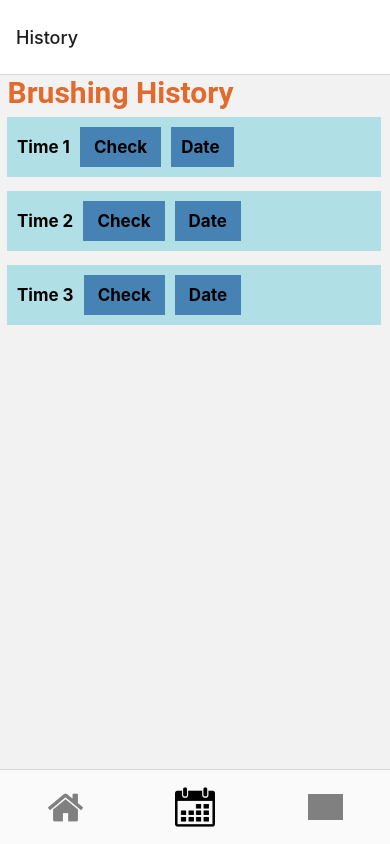
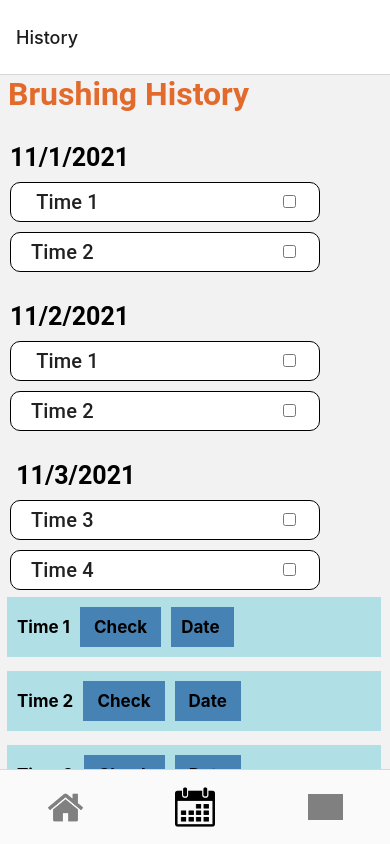
Before and after one commit to calvin-cs262-fall2021-teamF/Client, a React Native app: screen /History in a window 390 px wide. Built offline with nearby package versions, Linux system fonts and the light colour scheme; grey boxes are pictures that could not be loaded.

Commit message:
Modified brush logs

```diff
--- a/package.json
+++ b/package.json
@@ -16,6 +16,8 @@
     "@fortawesome/free-regular-svg-icons": "^5.15.4",
     "@fortawesome/free-solid-svg-icons": "^5.15.4",
     "@fortawesome/react-fontawesome": "^0.1.16",
+    "@react-native-community/checkbox": "^0.5.9",
+    "@react-native-community/datetimepicker": "github:react-native-community/datetimepicker",
     "@react-navigation/bottom-tabs": "^6.0.9",
     "@react-navigation/native": "^6.0.4",
     "@react-navigation/native-stack": "^6.2.2",
--- a/pages/history/History.js
+++ b/pages/history/History.js
@@ -1,13 +1,111 @@
 import React, {useState} from 'react'
 import { StyleSheet, Text, TouchableOpacity, View } from 'react-native';
 import { historyStyles } from './historyStyles';
+import { Title} from 'react-native-paper';
+import {CheckBox} from '@react-native-community/checkbox';
+
 
 export default function HistoryScreen({ navigation }) {
 	const [input, setInput] = useState('');
-
+	const [toggleCheckBox, setToggleCheckBox] = useState(false);
+	const handleChange = () => {
+		setToggleCheckBox(!toggleCheckBox);
+	}
+	const CheckBox = ({label, value, onChange}) => {
+		return (
+			<label>
+				<input type="checkbox" checked={value} onChange={onChange} />
+			{label}
+			</label>
+		);
+	}
 	return (
 		<View>
+
 			<Text style={historyStyles.h}> Brushing History</Text>
+
+			<Text style={historyStyles.title}>
+			11/1/2021
+			</Text>
+			<View style={historyStyles.box}>
+        <Title> Time 1 </Title>
+				<div>
+					<label>
+						<input
+							type="checkbox"
+							toggleCheckBox={toggleCheckBox}
+							onChange={handleChange}
+						/>
+					</label>
+				</div>
+			</View>
+			<View style={historyStyles.box}>
+					<Title>Time 2</Title>
+					<div>
+					<label>
+						<input
+							type="checkbox"
+							toggleCheckBox={toggleCheckBox}
+							onChange={handleChange}
+						/>
+					</label>
+				</div>
+			</View>
+
+			<Text style={historyStyles.title}>
+			11/2/2021
+			</Text>
+			<View style={historyStyles.box}>
+        <Title> Time 1 </Title>
+				<div>
+					<label>
+						<input
+							type="checkbox"
+							toggleCheckBox={toggleCheckBox}
+							onChange={handleChange}
+						/>
+					</label>
+				</div>
+			</View>
+			<View style={historyStyles.box}>
+					<Title>Time 2</Title>
+					<div>
+					<label>
+						<input
+							type="checkbox"
+							toggleCheckBox={toggleCheckBox}
+							onChange={handleChange}
+						/>
+					</label>
+				</div>
+			</View>
+
+			<Text style={historyStyles.title}> 11/3/2021 </Text>
+			<View style={historyStyles.box}>
+					<Title>Time 3</Title>
+					<div>
+					<label>
+						<input
+							type="checkbox"
+							toggleCheckBox={toggleCheckBox}
+							onChange={handleChange}
+						/>
+					</label>
+				</div>
+			</View>
+
+			<View style={historyStyles.box}>
+					<Title>Time 4</Title>
+					<div>
+					<label>
+						<input
+							type="checkbox"
+							toggleCheckBox={toggleCheckBox}
+							onChange={handleChange}
+						/>
+					</label>
+				</div>
+			</View>
 
 			<Text style={historyStyles.div}>
 				Time 1
@@ -49,4 +147,4 @@ export default function HistoryScreen({ navigation }) {
 			</Text>
 		</View>
 	);
-}
+};
--- a/pages/history/historyStyles.js
+++ b/pages/history/historyStyles.js
@@ -3,10 +3,19 @@ import { StyleSheet } from 'react-native';
 export const historyStyles = StyleSheet.create({
 
     h: {
-        fontSize: 30,
+        fontSize: 32,
         fontFamily: 'Roboto',
         fontWeight: 'bold',
         color: '#E26A2C'
+    },
+
+    title: {
+        fontSize: 25,
+        fontFamily: 'Roboto' ,
+        fontWeight: 'bold',
+        color: 'black',
+        marginTop: 30,
+        marginLeft: 10,
     },
 
     div: {
@@ -25,4 +34,30 @@ export const historyStyles = StyleSheet.create({
         padding: 10,
         marginLeft: 10
     },
+
+    box: {
+        flexDirection: 'row',
+        borderColor: 'black',
+        borderWidth: 1,
+        borderRadius: 10,
+        justifyContent: 'space-between',
+        backgroundColor: 'white',
+        alignItems: 'center',
+        paddingLeft: 20,
+        paddingRight: 20,
+        paddingTop: 5,
+        paddingBottom: 5,
+        marginTop: 10,
+        marginRight: 70,
+        marginLeft: 10,
+        height: 40,
+    },
+
+    check: {
+        flexDirection: 'row',
+        borderColor: 'black',
+        borderWidth: 1,
+        borderRadius: 10,
+        height: 40,
+    }
 })
```
Also changed, not shown: 1 other file (tests, documents, lock files or other folders).
